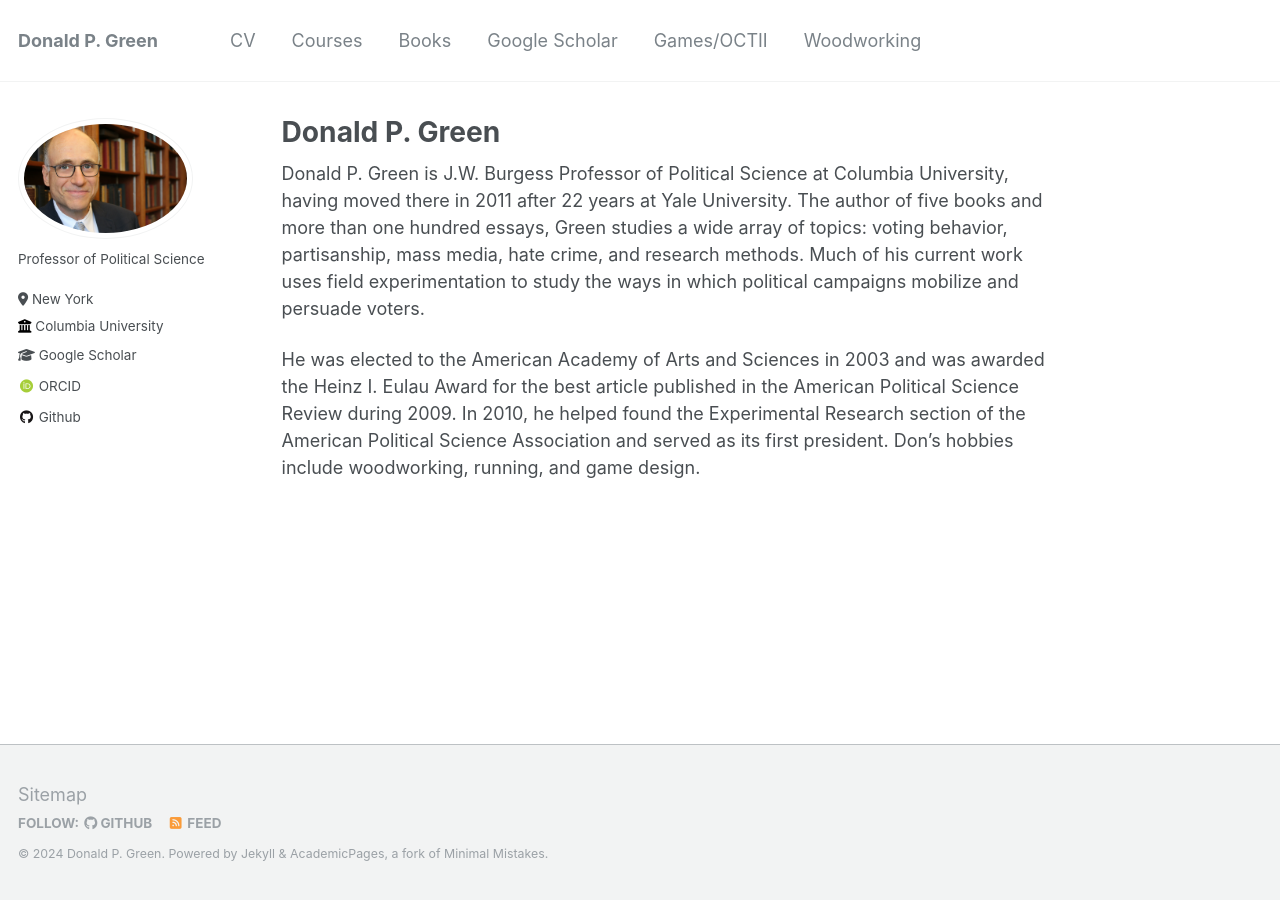
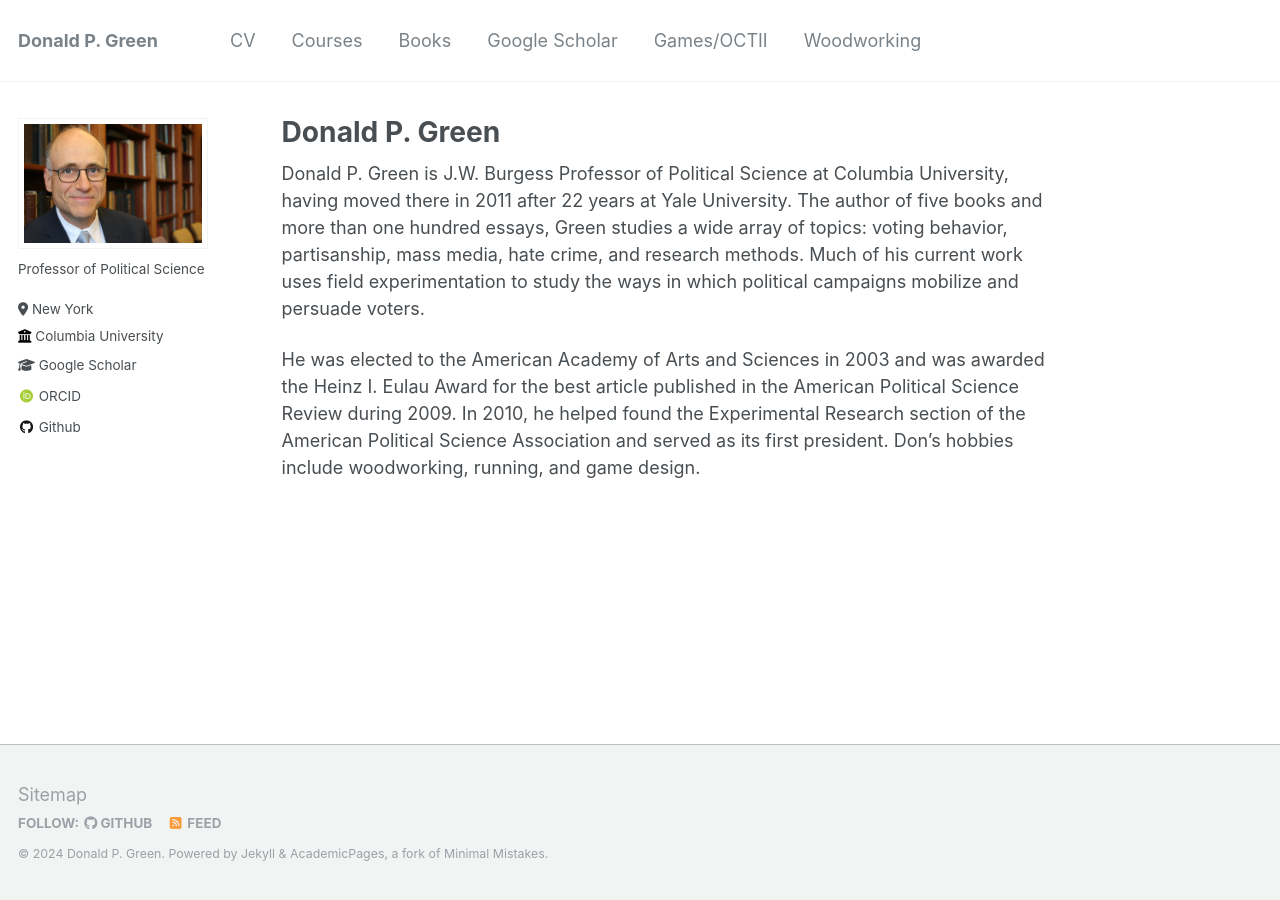
Before and after one commit to donaldpgreen/donaldpgreen.github.io, a Jekyll site: the page built from _pages/about.md, in a window 1280 px wide. Built offline with Jekyll 4.4.1, drawn with Linux system fonts in a browser that asks for light colours; some web fonts are replaced.

Commit message:
Update _sidebar.scss

```diff
--- a/_sass/_sidebar.scss
+++ b/_sass/_sidebar.scss
@@ -83,8 +83,7 @@
   }
 
   img {
-    max-width: 175px;
-    border-radius: 50%;
+    max-width: 200px;
 
     @include breakpoint($large) {
       padding: 5px;
```
